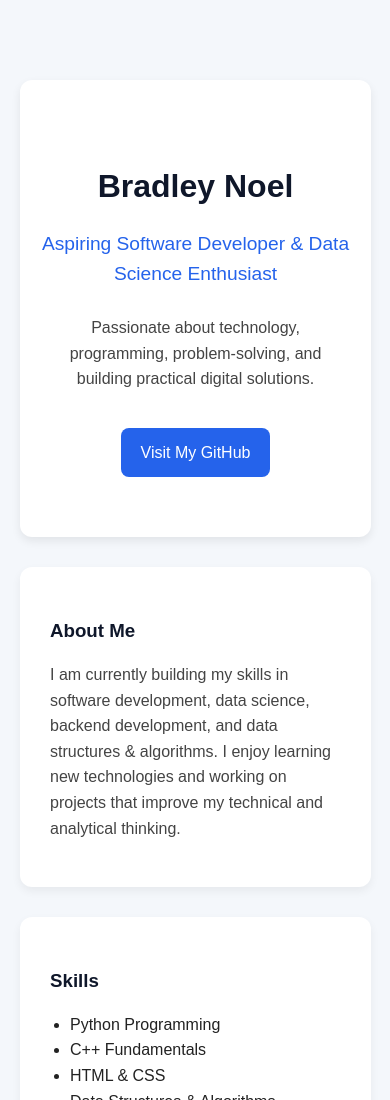
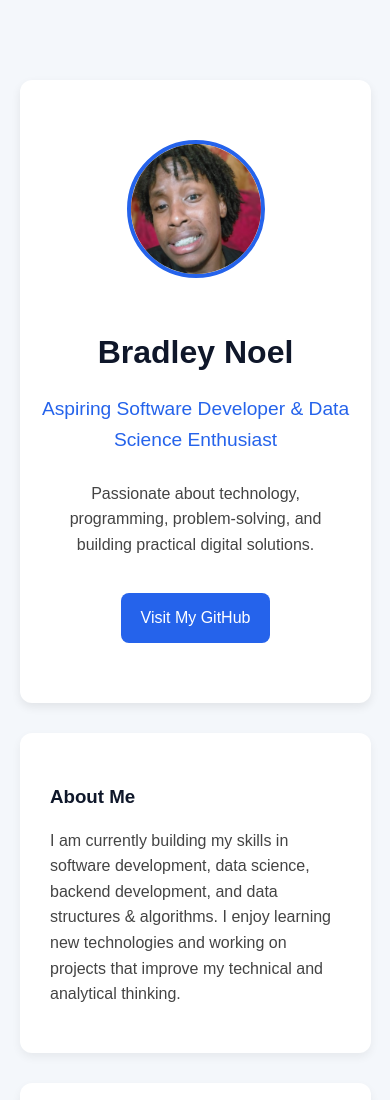
Before and after one commit to Brad-Ondieki/portfolio1, a plain HTML site: page index.html in a window 390 px wide. Shown: the top 1100 px of the page. Drawn offline with Linux system fonts and the light colour scheme.

Commit message:
photo portfolio

```diff
--- a/index.html
+++ b/index.html
@@ -29,6 +29,15 @@
       border-radius: 12px;
       margin-top: 40px;
       box-shadow: 0 4px 10px rgba(0,0,0,0.08);
+    }
+
+    .profile-photo {
+      width: 160px;
+      height: 160px;
+      border-radius: 50%;
+      object-fit: cover;
+      border: 4px solid #2563eb;
+      margin-bottom: 20px;
     }
 
     h1 {
@@ -83,6 +92,11 @@
       h1 {
         font-size: 2rem;
       }
+
+      .profile-photo {
+        width: 130px;
+        height: 130px;
+      }
     }
   </style>
 </head>
@@ -92,6 +106,10 @@
   <div class="container">
 
     <div class="hero">
+
+      <!-- Replace profile.jpg with your own image file -->
+      <img src="portfoliotest.jpg" alt="Bradley Noel" class="profile-photo">
+
       <h1>Bradley Noel</h1>
 
       <h2>
```
Also changed, not shown: portfoliotest.jpg (added).
